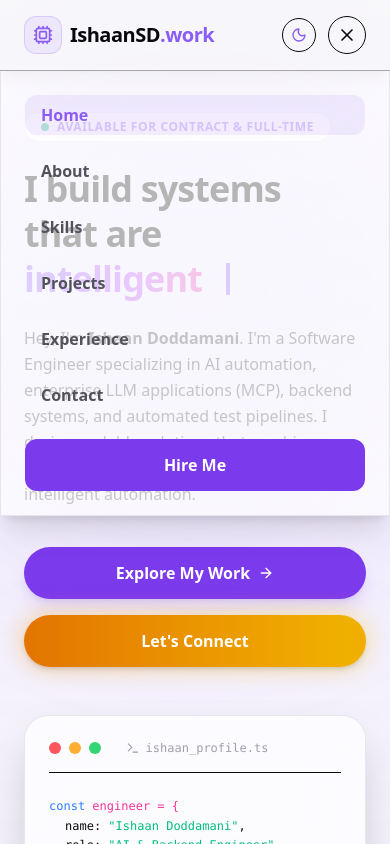
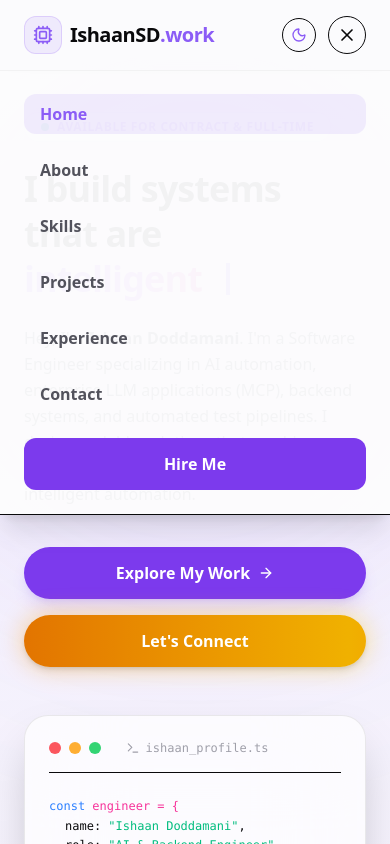
Before and after one commit to Ishaan-SD/portfolio, a Next.js app: page / in a window 390 px wide. Both pictures are taken after a click on the button 347 px from the left and 43 px from the top of the page. Shown: the top 844 px of the page. Built offline with nearby package versions, Linux system fonts and the light colour scheme.

Commit message:
style: apply heavy backdrop blur and higher opacity to navbar and mobile menu for readability

```diff
--- a/src/app/globals.css
+++ b/src/app/globals.css
@@ -68,10 +68,36 @@ body {
 /* Glassmorphism utility */
 .glassmorphism {
   background: var(--card-bg);
-  backdrop-filter: blur(28px);
-  -webkit-backdrop-filter: blur(28px);
+  backdrop-filter: blur(48px);
+  -webkit-backdrop-filter: blur(48px);
   border: 1px solid var(--card-border);
 }
+
+/* Heavy Glassmorphism for Navbar & Mobile Menu to prevent reading underlying text */
+.navbar-glass {
+  background-color: rgba(252, 252, 253, 0.92);
+  backdrop-filter: blur(64px);
+  -webkit-backdrop-filter: blur(64px);
+}
+
+.dark .navbar-glass {
+  background-color: rgba(3, 3, 3, 0.92);
+  backdrop-filter: blur(64px);
+  -webkit-backdrop-filter: blur(64px);
+}
+
+.mobile-menu-glass {
+  background-color: rgba(252, 252, 253, 0.96);
+  backdrop-filter: blur(80px);
+  -webkit-backdrop-filter: blur(80px);
+}
+
+.dark .mobile-menu-glass {
+  background-color: rgba(3, 3, 3, 0.96);
+  backdrop-filter: blur(80px);
+  -webkit-backdrop-filter: blur(80px);
+}
+
 
 /* Glow Effect */
 .glow-effect {
--- a/src/components/Navbar.tsx
+++ b/src/components/Navbar.tsx
@@ -102,7 +102,7 @@ export default function Navbar() {
   return (
     <header
       className={`fixed top-0 left-0 right-0 z-50 transition-all duration-300 ${scrolled || mobileMenuOpen
-        ? "bg-zinc-50/75 dark:bg-black/75 backdrop-blur-2xl py-4 shadow-lg border-b border-card-border/40"
+        ? "navbar-glass py-4 shadow-lg border-b border-card-border/40"
         : "bg-transparent py-6"
         }`}
     >
@@ -191,7 +191,7 @@ export default function Navbar() {
 
       {/* Mobile Menu Panel */}
       {mobileMenuOpen && (
-        <div className="md:hidden glassmorphism border-b border-card-border absolute top-full left-0 right-0 py-6 px-6 flex flex-col gap-4 shadow-xl animate-slide-down">
+        <div className="md:hidden mobile-menu-glass border-b border-card-border absolute top-full left-0 right-0 py-6 px-6 flex flex-col gap-4 shadow-xl animate-slide-down">
           {navItems.map((item) => (
             <a
               key={item.id}
```
